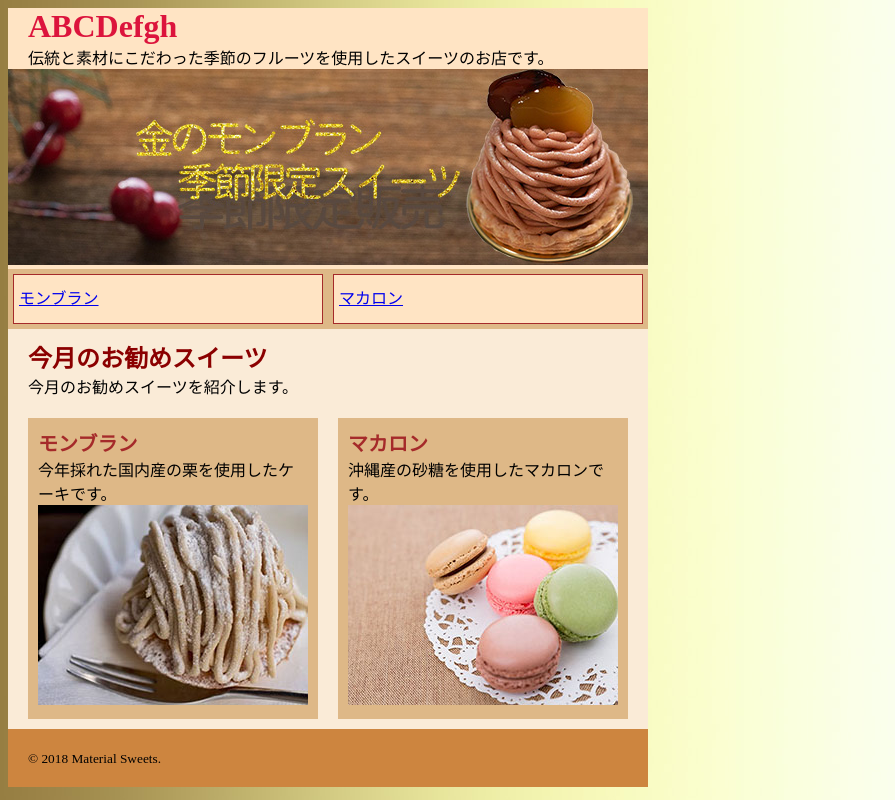
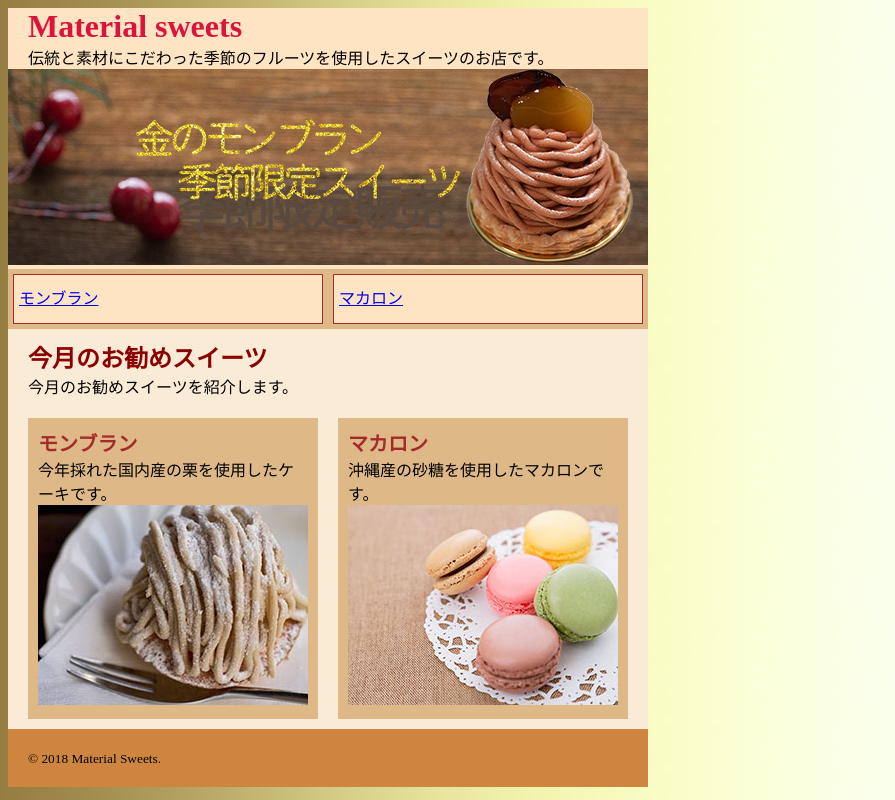
Before and after one commit to 202409sasaki/webdesign, a plain HTML site: page sample34w.html in a window 1280 px wide. Shown: the whole page, without its empty margins (0-895 px from the left). Drawn offline with Linux system fonts and the light colour scheme.

Commit message:
Update sample34w.html

```diff
--- a/sample34w.html
+++ b/sample34w.html
@@ -10,7 +10,7 @@
   </head>
   <body>
       <header>
-          <h1>ABCDefgh</h1>
+          <h1>Material sweets</h1>
           <p>伝統と素材にこだわった季節のフルーツを使用したスイーツのお店です。</p>
           <img src="images/header.jpg" alt="金のモンブランヘッダー画像">
           <nav>
```
